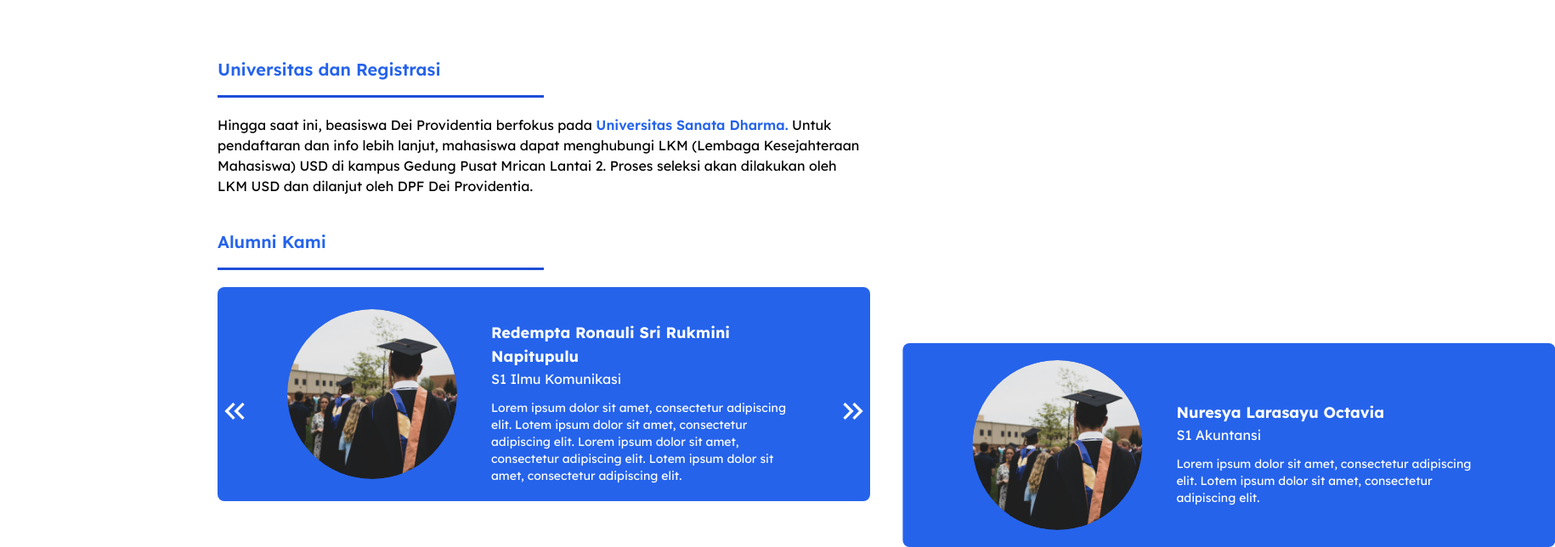
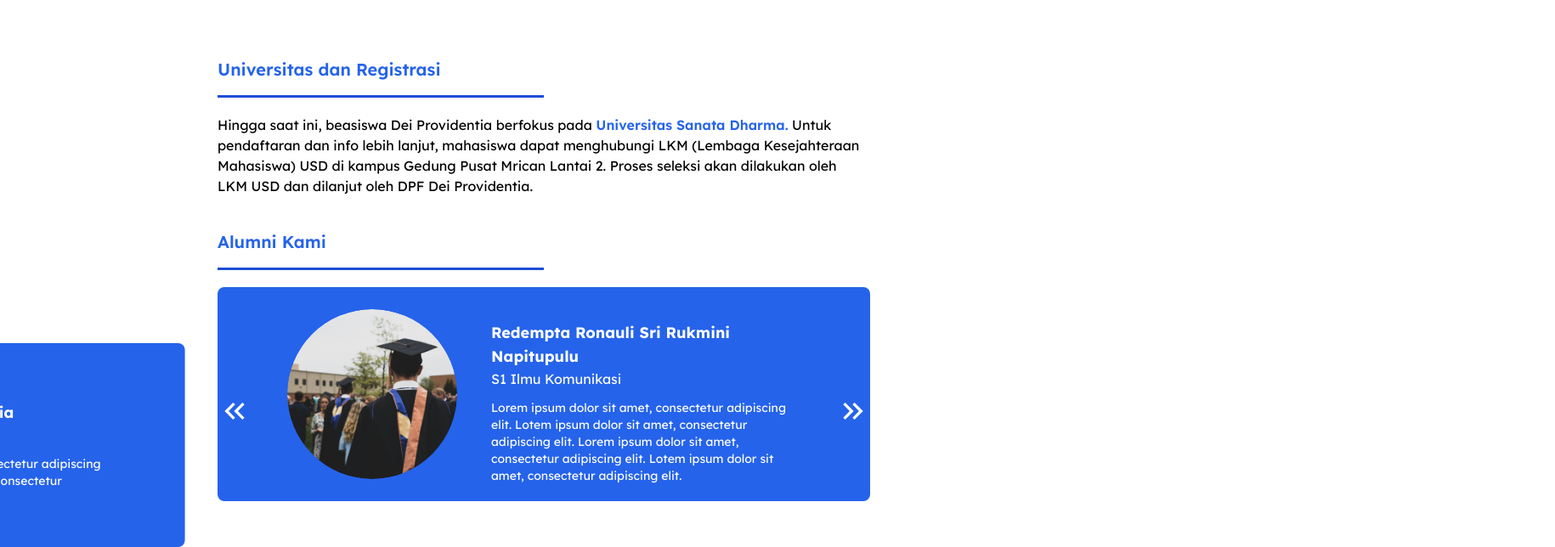
Before and after one commit to BrandonRafaelLovelyno/Dei-Providentia, a Next.js app: page / in a window 1280 px wide. Shown: the part 2189-2833 px from the top of the page at 85% size, 1830 px wide, since content can reach past the window. Built offline with nearby package versions, Linux system fonts and the light colour scheme.

Commit message:
fix : carousel translate-x

```diff
--- a/components/carousel.tsx
+++ b/components/carousel.tsx
@@ -14,8 +14,8 @@ interface Props {
 
 const styleTranslateX = (index: number, currentIndex: number) => {
   if (index === currentIndex) return "translate-x-[0]";
-  if (index < currentIndex) return "translate-x-[105%]";
-  return "translate-x-[-105%]";
+  if (index < currentIndex) return "-translate-x-[105%]";
+  return "translate-x-[105%]";
 };
 
 const styleTranslateY = (index: number, currentIndex: number) => {
@@ -50,8 +50,8 @@ const Carousel: React.FC<Props> = ({ items, isTranslateY = true }) => {
       <button
         className={twMerge("absolute", "left-0 top-[50%] z-[20]", "text-white")}
         onClick={() => {
-          if (index === items.length - 1) return;
-          setIndex((prev) => prev + 1);
+          if (index == 0) return;
+          setIndex((prev) => prev - 1);
         }}
       >
         <MdKeyboardDoubleArrowLeft size={40} />
@@ -63,8 +63,8 @@ const Carousel: React.FC<Props> = ({ items, isTranslateY = true }) => {
           "text-white"
         )}
         onClick={() => {
-          if (index == 0) return;
-          setIndex((prev) => prev - 1);
+          if (index === items.length - 1) return;
+          setIndex((prev) => prev + 1);
         }}
       >
         <MdKeyboardDoubleArrowRight size={40} />
@@ -76,7 +76,7 @@ const Carousel: React.FC<Props> = ({ items, isTranslateY = true }) => {
             //@ts-ignore
             ref={(el) => (itemRefs.current[idx] = el)}
             className={twMerge(
-              "absolute top-[50%] w-fit h-fit",
+              "absolute top-[50%] w-full h-fit",
               "flex items-center justify-center",
               "transition-all duration-[800ms] ease-in-out",
               styleTranslateX(idx, index),
```
